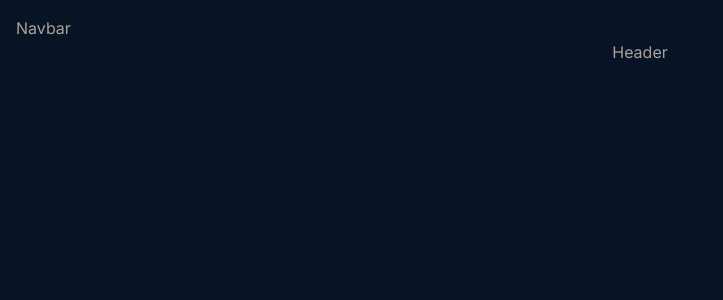
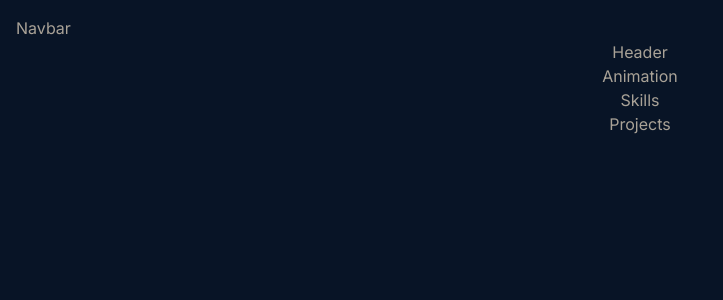
Before and after one commit to MateuszS0/Portfolio_Next.js-WIP, a Next.js app in the folder portfolio_nextjs/: page / in a window 1280 px wide. Shown: the top 300 px of the page, without its empty margins (0-723 px from the left). Built offline with nearby package versions, Linux system fonts and the light colour scheme.

Commit message:
chore: imports

```diff
--- a/portfolio_nextjs/app/page.tsx
+++ b/portfolio_nextjs/app/page.tsx
@@ -1,13 +1,16 @@
-import Header from "../components/Header/header";
+import Header from "@/components/Header/header";
 import Navbar from "@/components/Header/Navbar/navbar";
-
-
+import Skills from "@/components/Header/Skills/skills";
+import Projects from "@/components/Header/Projects/projects";
+import Animation from "@/components/Header/Animation/animation";
 export default function Home() {
   return (
     <div className="m-4">
       <Navbar/>
       <Header/>
-
+      <Animation/>
+      <Skills/>
+      <Projects/>
     </div>
   );
 }
--- a/portfolio_nextjs/components/Header/Animation/animation.tsx
+++ b/portfolio_nextjs/components/Header/Animation/animation.tsx
@@ -0,0 +1,6 @@
+const Animation = () => {
+    return(
+        <div className="animation-wrapper flex justify-center">Animation</div>
+    )
+}
+export default Animation;
```
